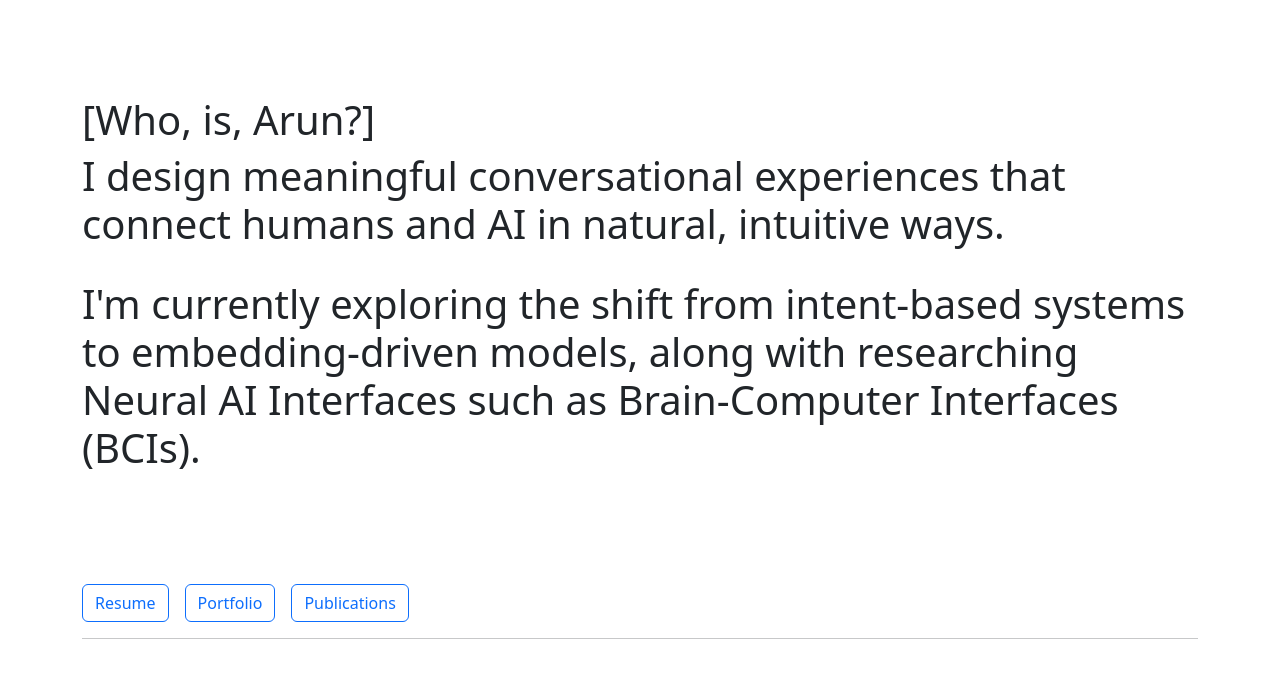
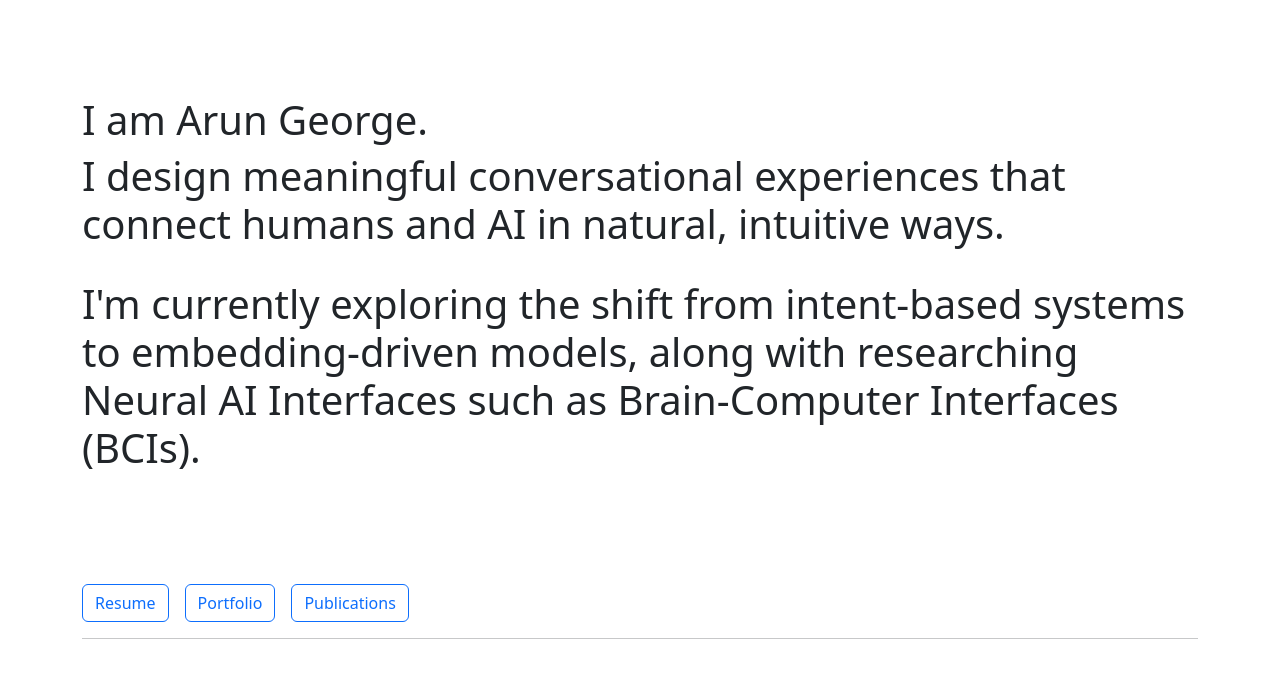
Before and after one commit to theuxfactor/arungeorge.me, a Next.js app: page / in a window 1280 px wide. Shown: the top 678 px of the page. Built offline with nearby package versions, Linux system fonts and the light colour scheme.

Commit message:
Update page.js
updated the title text.

```diff
--- a/src/app/page.js
+++ b/src/app/page.js
@@ -7,7 +7,7 @@ export default function HomePage() {
     <>
       <div style={{ marginTop: '6rem' }} />
 
-      <h1>[Who, is, Arun?]</h1>
+      <h1>I am Arun George.</h1>
       <h1 className="display-6">
         I design meaningful conversational experiences that connect humans and AI in natural, intuitive ways.
         </h1> <br />
```
